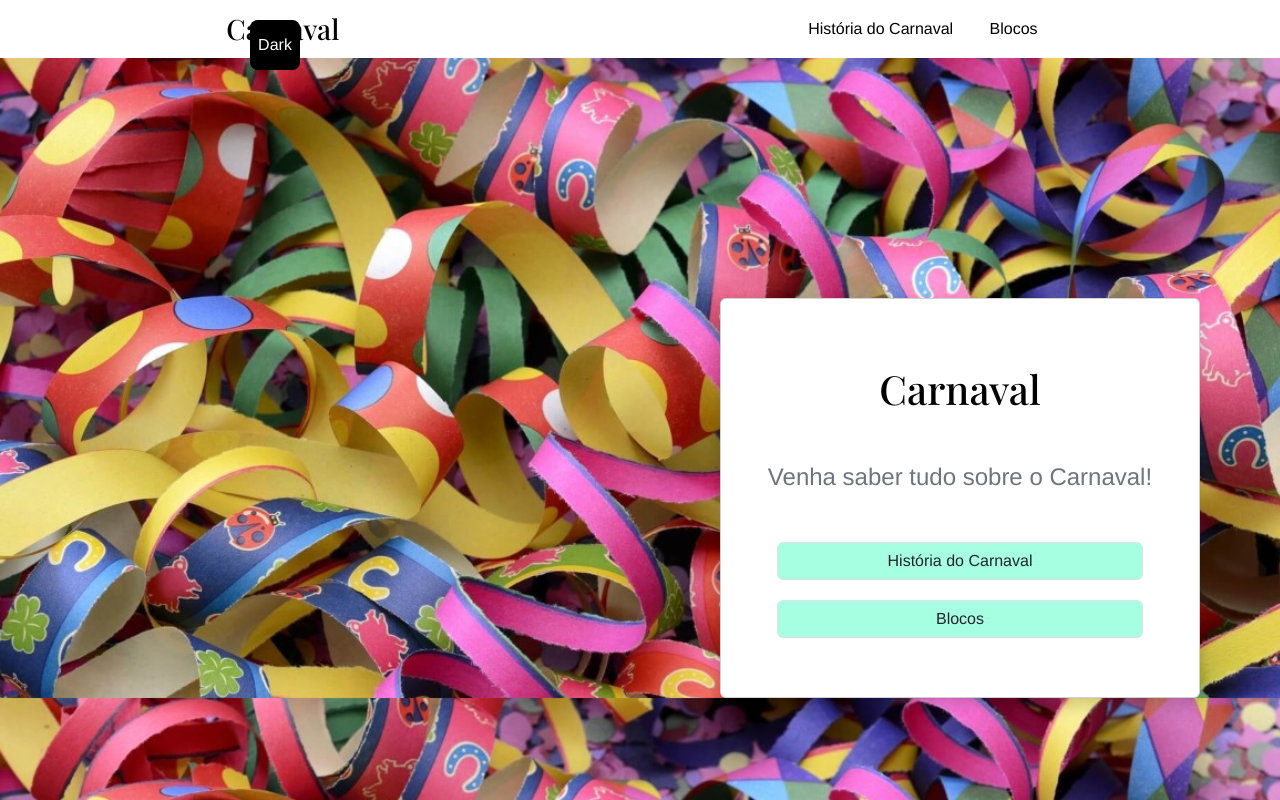
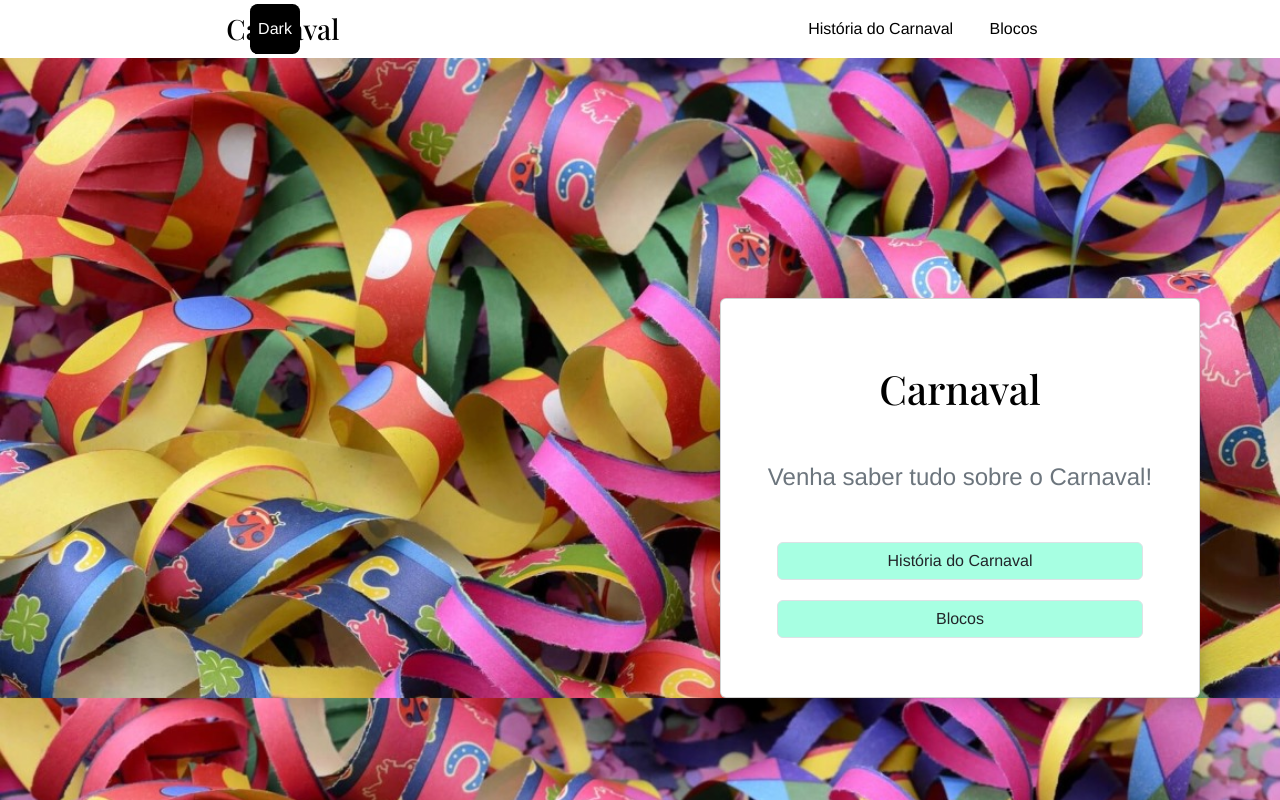
Before and after one commit to valentinakgc/ExerciciosSenai2023, a plain HTML site: page projetoWeb2/home.html in a window 1280 px wide. Drawn offline with nearby package versions, Linux system fonts and the light colour scheme.

Commit message:
Update style.css

```diff
--- a/projetoWeb2/style.css
+++ b/projetoWeb2/style.css
@@ -204,6 +204,8 @@
 
   .botao {
     position: absolute;
+    margin-top: -1rem;
+    margin-right: 50rem;
     top: 20px;
     left: 250px;
     height: 50px;
```
